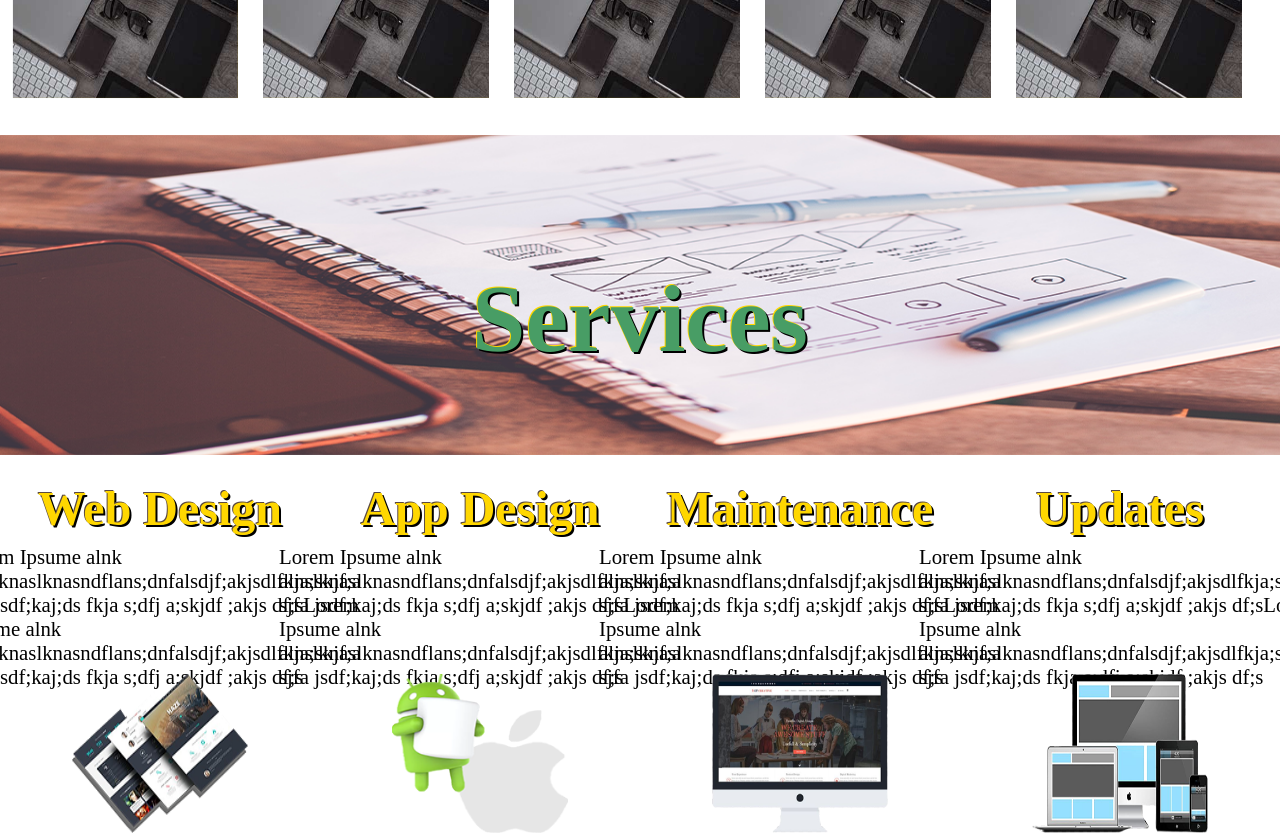
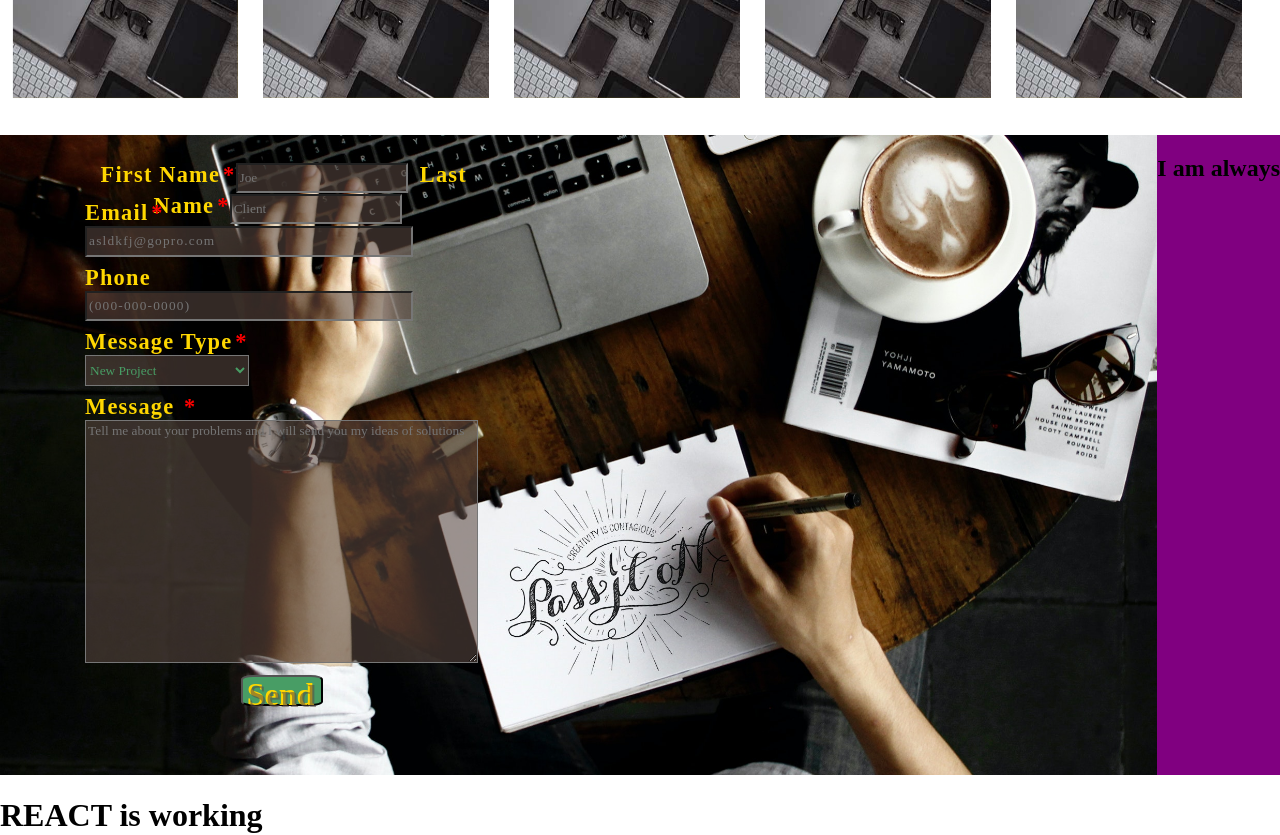
Before and after one commit to reignreapsow/react-portfolio, a React app: page /gallery in a window 1280 px wide. Shown: the part 2980-3815 px from the top of the page. Built offline with nearby package versions, Linux system fonts and the light colour scheme.

Commit message:
navRouter MERGED

```diff
--- a/src/pages/GalleryPage.js
+++ b/src/pages/GalleryPage.js
@@ -30,7 +30,6 @@ class GalleryPage extends React.Component{
             <ShowcaseSection />
             <ShowcaseSection />
             <ShowcaseSection />
-            <ServicesSection />
             <ContactSection />
             <h1>REACT is working</h1>
         </div>
```
